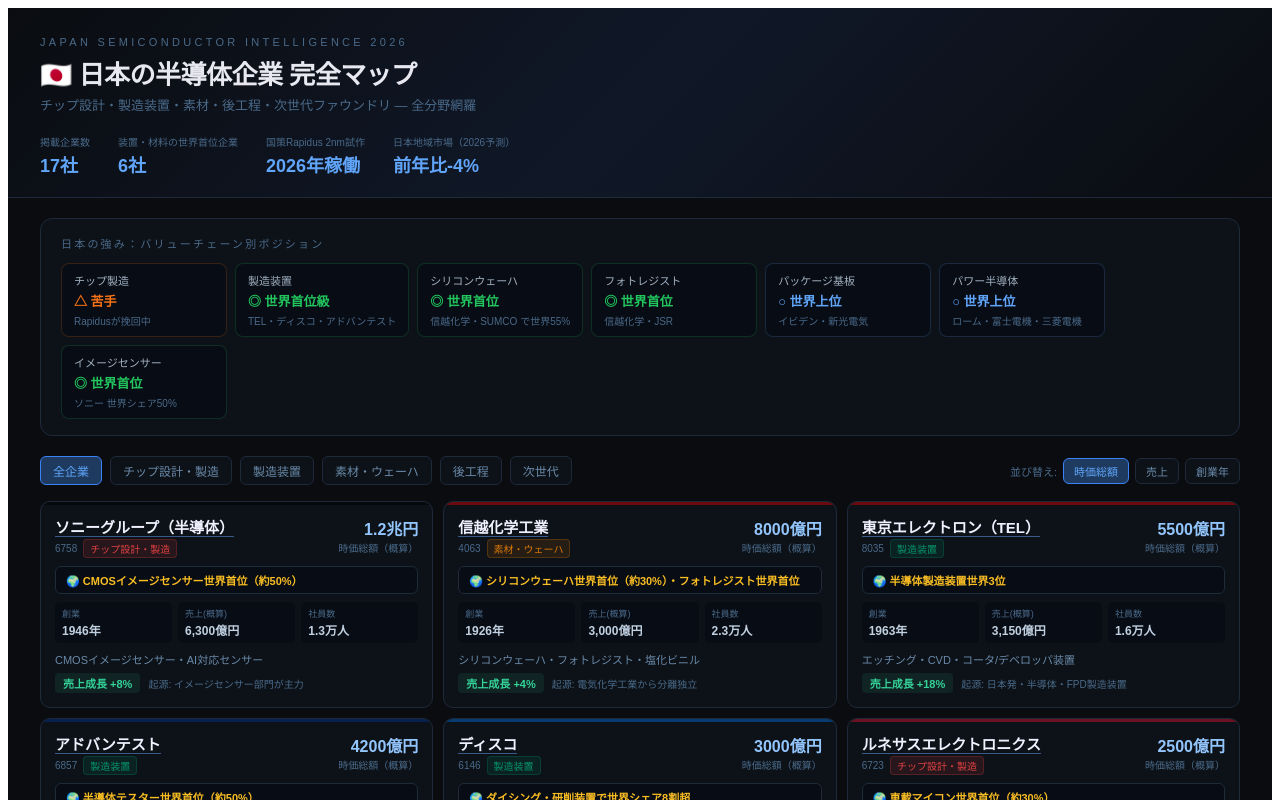
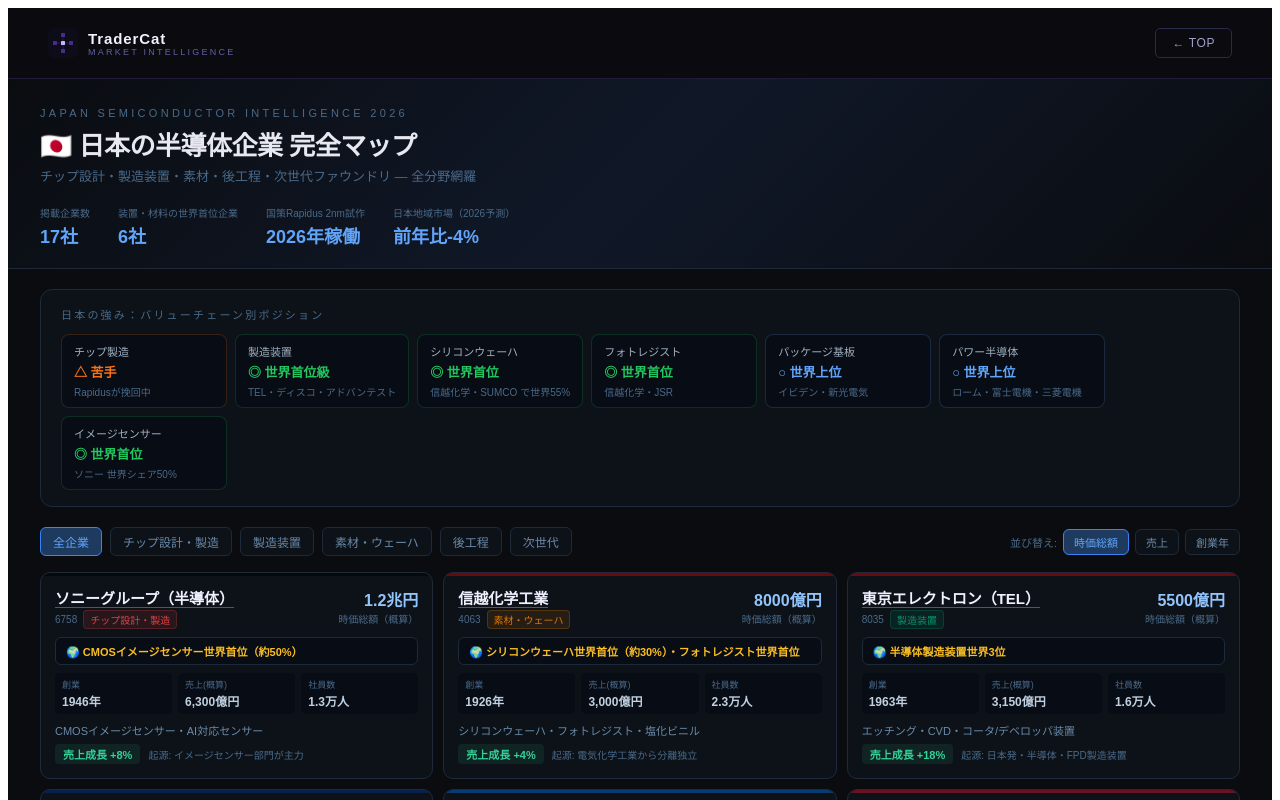
Before and after one commit to miho1031/japan-semiconductor, a React (Vite) app: page / in a window 1280 px wide. Shown: the top 800 px of the page. Built offline with nearby package versions, Linux system fonts and the light colour scheme.

Commit message:
Update App.jsx

```diff
--- a/src/App.jsx
+++ b/src/App.jsx
@@ -398,6 +398,35 @@
       minHeight: "100vh",
       color: "#e8e8f0",
     }}>
+{/* Nav */}
+<div className="nav-pad" style={{ display: "flex", alignItems: "center", justifyContent: "space-between", padding: "20px 40px", borderBottom: "1px solid #1e1e3a", background: "#0a0a0f" }}>
+  <div style={{ display: "flex", alignItems: "center", gap: 10 }}>
+    <svg width="30" height="30" viewBox="0 0 30 30" fill="none">
+      <rect width="30" height="30" rx="6" fill="#0d0d1a"/>
+      <rect x="5" y="13" width="4" height="4" rx="0.5" fill="#4a2a8a"/>
+      <rect x="13" y="5" width="4" height="4" rx="0.5" fill="#4a2a8a"/>
+      <rect x="13" y="13" width="4" height="4" rx="0.5" fill="#c4b5fd"/>
+      <rect x="21" y="13" width="4" height="4" rx="0.5" fill="#4a2a8a"/>
+      <rect x="13" y="21" width="4" height="4" rx="0.5" fill="#4a2a8a"/>
+      <line x1="9" y1="15" x2="13" y2="15" stroke="#2a1a4a" strokeWidth="1"/>
+      <line x1="17" y1="15" x2="21" y2="15" stroke="#2a1a4a" strokeWidth="1"/>
+      <line x1="15" y1="9" x2="15" y2="13" stroke="#2a1a4a" strokeWidth="1"/>
+      <line x1="15" y1="17" x2="15" y2="21" stroke="#2a1a4a" strokeWidth="1"/>
+    </svg>
+    <div>
+      <div style={{ fontSize: 15, fontWeight: 800, letterSpacing: "0.06em", color: "#f0f0ff" }}>TraderCat</div>
+      <div style={{ fontSize: 9, letterSpacing: "0.25em", color: "#6060aa", textTransform: "uppercase" }}>Market Intelligence</div>
+    </div>
+  </div>
+  <a href="https://tradercat-top.vercel.app/" style={{textDecoration:'none'}}>
+    <button style={{ fontSize: 12, border: "1px solid #2a2a4a", background: "transparent", color: "#a0a0cc", padding: "7px 16px", borderRadius: 5, cursor: "pointer", letterSpacing: "0.05em", fontFamily: "inherit" }}>
+      ← TOP
+    </button>
+  </a>
+</div>
+
+
+
       {/* Header */}
       <div style={{
         background: "linear-gradient(135deg, #0a0c10 0%, #101828 50%, #0a0c10 100%)",
```
